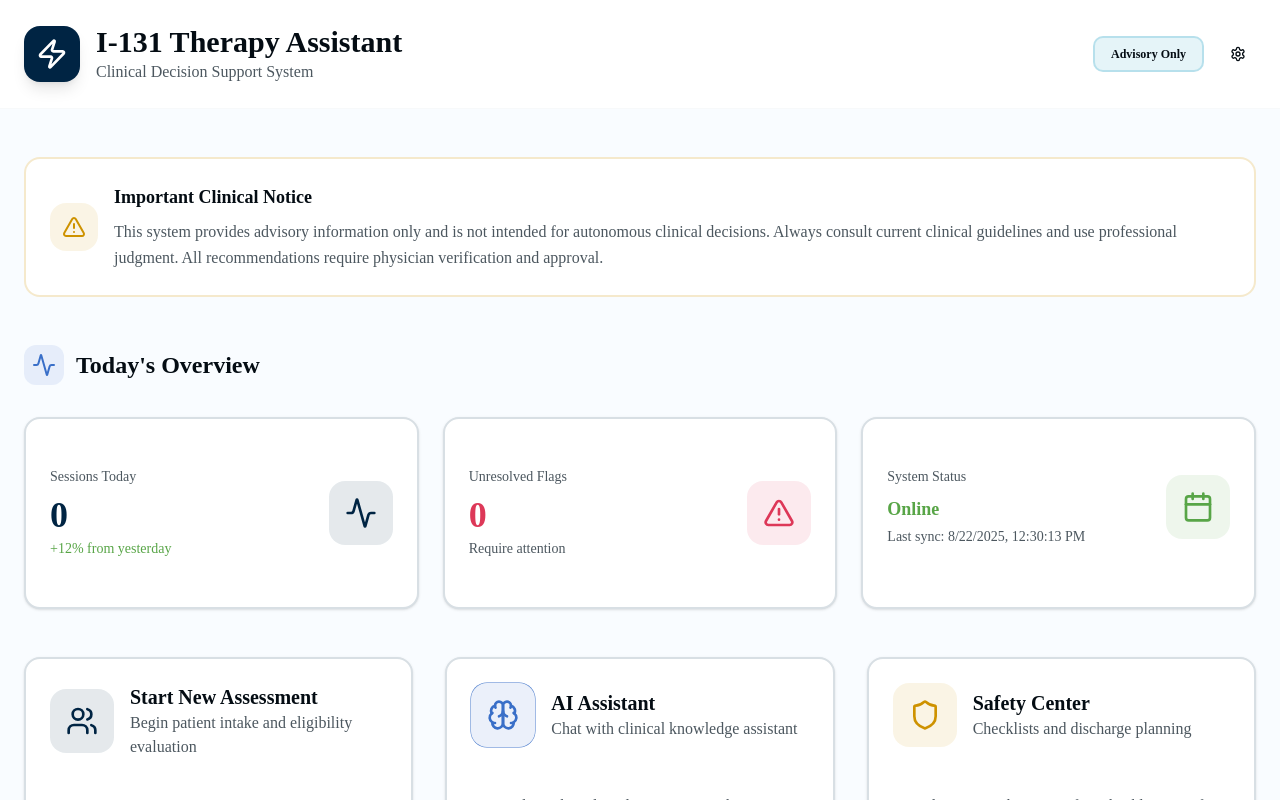
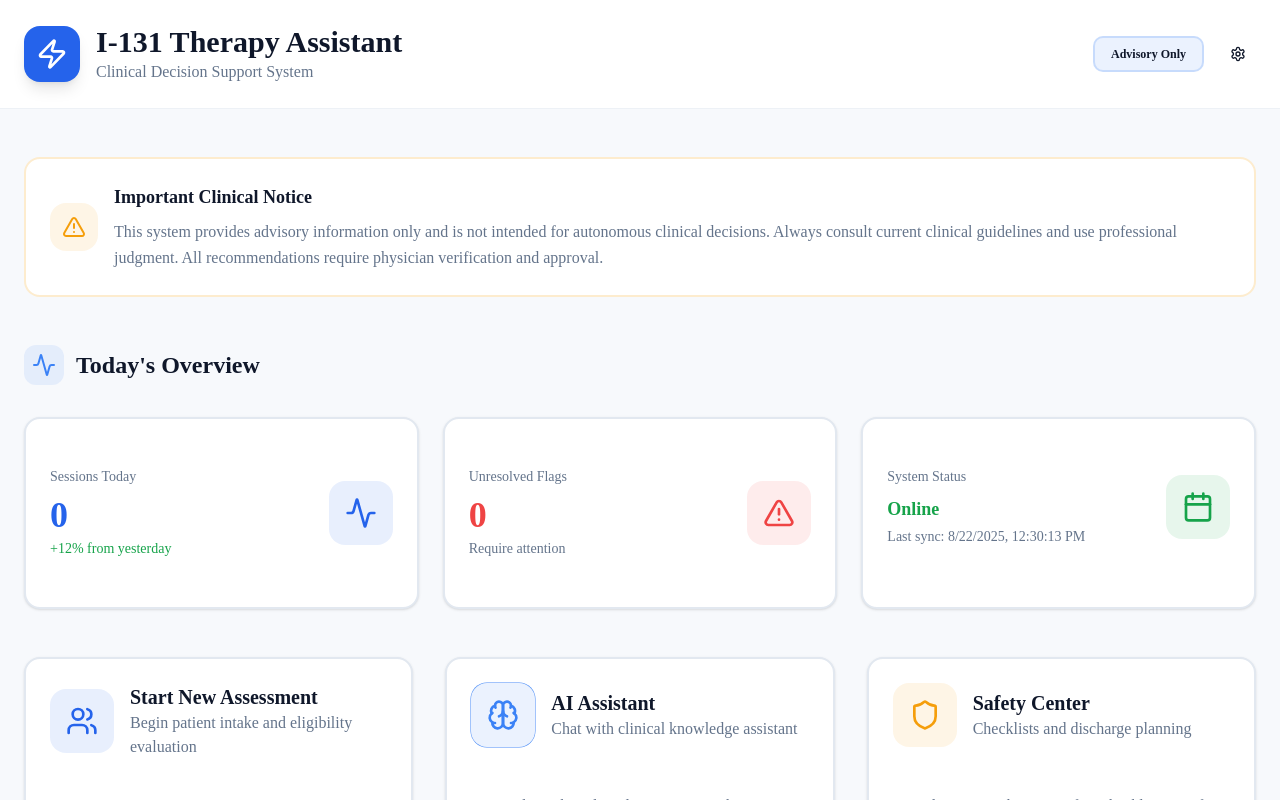
Before and after one commit to rawmatterx/RLTI131, a Next.js app: page / in a window 1280 px wide. Shown: the top 800 px of the page. Built offline with nearby package versions, Linux system fonts and the light colour scheme.

Commit message:
style(theme): align global palette to medical UI (blue-600 primary, clinical whites, safety greens)

```diff
--- a/app/globals.css
+++ b/app/globals.css
@@ -4,90 +4,89 @@
 @custom-variant dark (&:is(.dark *));
 
 :root {
-  /* Modern clinical design system with enhanced contrast and visual hierarchy */
-  --background: oklch(0.99 0.005 240); /* #fafbfc - Subtle warm white */
-  --foreground: oklch(0.15 0.02 240); /* #1e293b - Deep blue-gray */
-  --card: oklch(1 0 0); /* #ffffff - Pure white cards */
-  --card-foreground: oklch(0.15 0.02 240); /* #1e293b - Card text */
-  --popover: oklch(1 0 0); /* #ffffff - Popover background */
-  --popover-foreground: oklch(0.15 0.02 240); /* #1e293b - Popover text */
-  --primary: oklch(0.25 0.08 240); /* #1e40af - Professional blue */
-  --primary-foreground: oklch(0.98 0.01 240); /* #f8fafc - Light text on primary */
-  --secondary: oklch(0.96 0.01 240); /* #f1f5f9 - Light blue-gray */
-  --secondary-foreground: oklch(0.25 0.02 240); /* #334155 - Secondary text */
-  --muted: oklch(0.97 0.01 240); /* #f8fafc - Muted backgrounds */
-  --muted-foreground: oklch(0.45 0.02 240); /* #64748b - Muted text */
-  --accent: oklch(0.55 0.15 260); /* #4f46e5 - Vibrant accent */
-  --accent-foreground: oklch(0.98 0.01 240); /* #f8fafc - Accent text */
-  --destructive: oklch(0.55 0.20 15); /* #dc2626 - Error red */
-  --destructive-foreground: oklch(0.98 0.01 15); /* #fef2f2 - Error text */
-  --border: oklch(0.90 0.01 240); /* #e2e8f0 - Subtle borders */
-  --input: oklch(0.98 0.01 240); /* #f8fafc - Input backgrounds */
-  --ring: oklch(0.55 0.15 260 / 0.3); /* Focus ring */
-  --chart-1: oklch(0.65 0.15 260); /* Chart colors */
-  --chart-2: oklch(0.70 0.15 160);
-  --chart-3: oklch(0.75 0.15 60);
-  --chart-4: oklch(0.60 0.20 300);
-  --chart-5: oklch(0.65 0.20 20);
-  --radius: 0.75rem; /* Increased border radius for modern look */
-  --sidebar: oklch(0.98 0.01 240); /* #f8fafc - Sidebar background */
-  --sidebar-foreground: oklch(0.25 0.02 240); /* #334155 - Sidebar text */
-  --sidebar-primary: oklch(0.25 0.08 240); /* #1e40af - Sidebar primary */
-  --sidebar-primary-foreground: oklch(0.98 0.01 240); /* #f8fafc - Sidebar primary text */
-  --sidebar-accent: oklch(0.55 0.15 260); /* #4f46e5 - Sidebar accent */
-  --sidebar-accent-foreground: oklch(0.98 0.01 240); /* #f8fafc - Sidebar accent text */
-  --sidebar-border: oklch(0.90 0.01 240); /* #e2e8f0 - Sidebar borders */
-  --sidebar-ring: oklch(0.55 0.15 260 / 0.3); /* Sidebar focus ring */
+  /* Medical UI palette (deep blue primary, clinical whites, safety greens) */
+  --background: #f7f9fc; /* clinical page bg */
+  --foreground: #0f172a; /* slate-900 */
+  --card: #ffffff;
+  --card-foreground: #0f172a;
+  --popover: #ffffff;
+  --popover-foreground: #0f172a;
+  --primary: #2563eb; /* blue-600 */
+  --primary-foreground: #f8fafc; /* almost white */
+  --secondary: #eef2f7; /* soft gray-blue */
+  --secondary-foreground: #1f2937; /* gray-800 */
+  --muted: #f1f5f9; /* slate-100 */
+  --muted-foreground: #64748b; /* slate-500 */
+  --accent: #3b82f6; /* blue-500 */
+  --accent-foreground: #f8fafc;
+  --destructive: #ef4444; /* red-500 */
+  --destructive-foreground: #fef2f2;
+  --border: #e2e8f0; /* slate-200 */
+  --input: #ffffff;
+  --ring: rgba(59, 130, 246, 0.35); /* blue focus */
+  --chart-1: #2563eb;
+  --chart-2: #10b981;
+  --chart-3: #f59e0b;
+  --chart-4: #8b5cf6;
+  --chart-5: #ef4444;
+  --radius: 0.75rem;
+  --sidebar: #f8fafc;
+  --sidebar-foreground: #1f2937;
+  --sidebar-primary: #2563eb;
+  --sidebar-primary-foreground: #f8fafc;
+  --sidebar-accent: #3b82f6;
+  --sidebar-accent-foreground: #f8fafc;
+  --sidebar-border: #e2e8f0;
+  --sidebar-ring: rgba(59, 130, 246, 0.35);
 
   /* Clinical status colors */
-  --clinical-success: oklch(0.65 0.15 140); /* #10b981 - Success green */
-  --clinical-warning: oklch(0.70 0.15 80); /* #f59e0b - Warning amber */
-  --clinical-error: oklch(0.60 0.20 15); /* #ef4444 - Error red */
-  --clinical-info: oklch(0.60 0.15 220); /* #3b82f6 - Info blue */
+  --clinical-success: #16a34a; /* green-600 */
+  --clinical-warning: #f59e0b; /* amber-500 */
+  --clinical-error: #ef4444;  /* red-500 */
+  --clinical-info: #3b82f6;   /* blue-500 */
 
-  /* Glassmorphism effects */
-  --glass-bg: oklch(1 0 0 / 0.8);
-  --glass-border: oklch(0.90 0.01 240 / 0.2);
+  /* Glass tokens kept for compatibility but mapped to solid palette */
+  --glass-bg: #ffffff;
+  --glass-border: rgba(226, 232, 240, 0.6);
 }
 
 .dark {
-  --background: oklch(0.08 0.01 240); /* #0f172a - Dark blue background */
-  --foreground: oklch(0.95 0.01 240); /* #f1f5f9 - Light text */
-  --card: oklch(0.12 0.01 240); /* #1e293b - Dark cards */
-  --card-foreground: oklch(0.95 0.01 240); /* #f1f5f9 - Card text */
-  --popover: oklch(0.12 0.01 240); /* #1e293b - Dark popover */
-  --popover-foreground: oklch(0.95 0.01 240); /* #f1f5f9 - Popover text */
-  --primary: oklch(0.65 0.15 240); /* #3b82f6 - Bright blue */
-  --primary-foreground: oklch(0.08 0.01 240); /* #0f172a - Dark text on primary */
-  --secondary: oklch(0.20 0.02 240); /* #334155 - Dark secondary */
-  --secondary-foreground: oklch(0.85 0.01 240); /* #cbd5e1 - Secondary text */
-  --muted: oklch(0.15 0.01 240); /* #1e293b - Dark muted */
-  --muted-foreground: oklch(0.65 0.02 240); /* #64748b - Muted text */
-  --accent: oklch(0.65 0.15 260); /* #6366f1 - Bright accent */
-  --accent-foreground: oklch(0.08 0.01 240); /* #0f172a - Dark text on accent */
-  --destructive: oklch(0.65 0.20 15); /* #f87171 - Bright red */
-  --destructive-foreground: oklch(0.08 0.01 15); /* Dark text on destructive */
-  --border: oklch(0.25 0.02 240); /* #475569 - Dark borders */
-  --input: oklch(0.15 0.01 240); /* #1e293b - Dark inputs */
-  --ring: oklch(0.65 0.15 260 / 0.3); /* Dark focus ring */
-  --sidebar: oklch(0.10 0.01 240); /* #0f172a - Dark sidebar */
-  --sidebar-foreground: oklch(0.90 0.01 240); /* #e2e8f0 - Sidebar text */
-  --sidebar-primary: oklch(0.65 0.15 240); /* #3b82f6 - Sidebar primary */
-  --sidebar-primary-foreground: oklch(0.08 0.01 240); /* #0f172a - Sidebar primary text */
-  --sidebar-accent: oklch(0.65 0.15 260); /* #6366f1 - Sidebar accent */
-  --sidebar-accent-foreground: oklch(0.08 0.01 240); /* #0f172a - Sidebar accent text */
-  --sidebar-border: oklch(0.25 0.02 240); /* #475569 - Sidebar borders */
-  --sidebar-ring: oklch(0.65 0.15 260 / 0.3); /* Sidebar focus ring */
+  --background: #0b1220; /* deep navy */
+  --foreground: #e5e7eb;
+  --card: #0f172a;
+  --card-foreground: #e5e7eb;
+  --popover: #0f172a;
+  --popover-foreground: #e5e7eb;
+  --primary: #60a5fa; /* blue-400 */
+  --primary-foreground: #0b1220;
+  --secondary: #111827;
+  --secondary-foreground: #cbd5e1;
+  --muted: #111827;
+  --muted-foreground: #94a3b8;
+  --accent: #60a5fa;
+  --accent-foreground: #0b1220;
+  --destructive: #f87171;
+  --destructive-foreground: #0b1220;
+  --border: #1f2937;
+  --input: #0f172a;
+  --ring: rgba(96, 165, 250, 0.35);
+  --sidebar: #0b1220;
+  --sidebar-foreground: #e5e7eb;
+  --sidebar-primary: #60a5fa;
+  --sidebar-primary-foreground: #0b1220;
+  --sidebar-accent: #93c5fd;
+  --sidebar-accent-foreground: #0b1220;
+  --sidebar-border: #1f2937;
+  --sidebar-ring: rgba(96, 165, 250, 0.35);
 
-  /* Dark clinical status colors */
-  --clinical-success: oklch(0.70 0.15 140); /* Bright success green */
-  --clinical-warning: oklch(0.75 0.15 80); /* Bright warning amber */
-  --clinical-error: oklch(0.70 0.20 15); /* Bright error red */
-  --clinical-info: oklch(0.70 0.15 220); /* Bright info blue */
+  /* Dark clinical status */
+  --clinical-success: #22c55e;
+  --clinical-warning: #f59e0b;
+  --clinical-error: #f87171;
+  --clinical-info: #60a5fa;
 
-  /* Dark glassmorphism */
-  --glass-bg: oklch(0.12 0.01 240 / 0.8);
-  --glass-border: oklch(0.25 0.02 240 / 0.2);
+  --glass-bg: #0f172a;
+  --glass-border: rgba(31, 41, 55, 0.6);
 }
 
 @theme inline {
```
